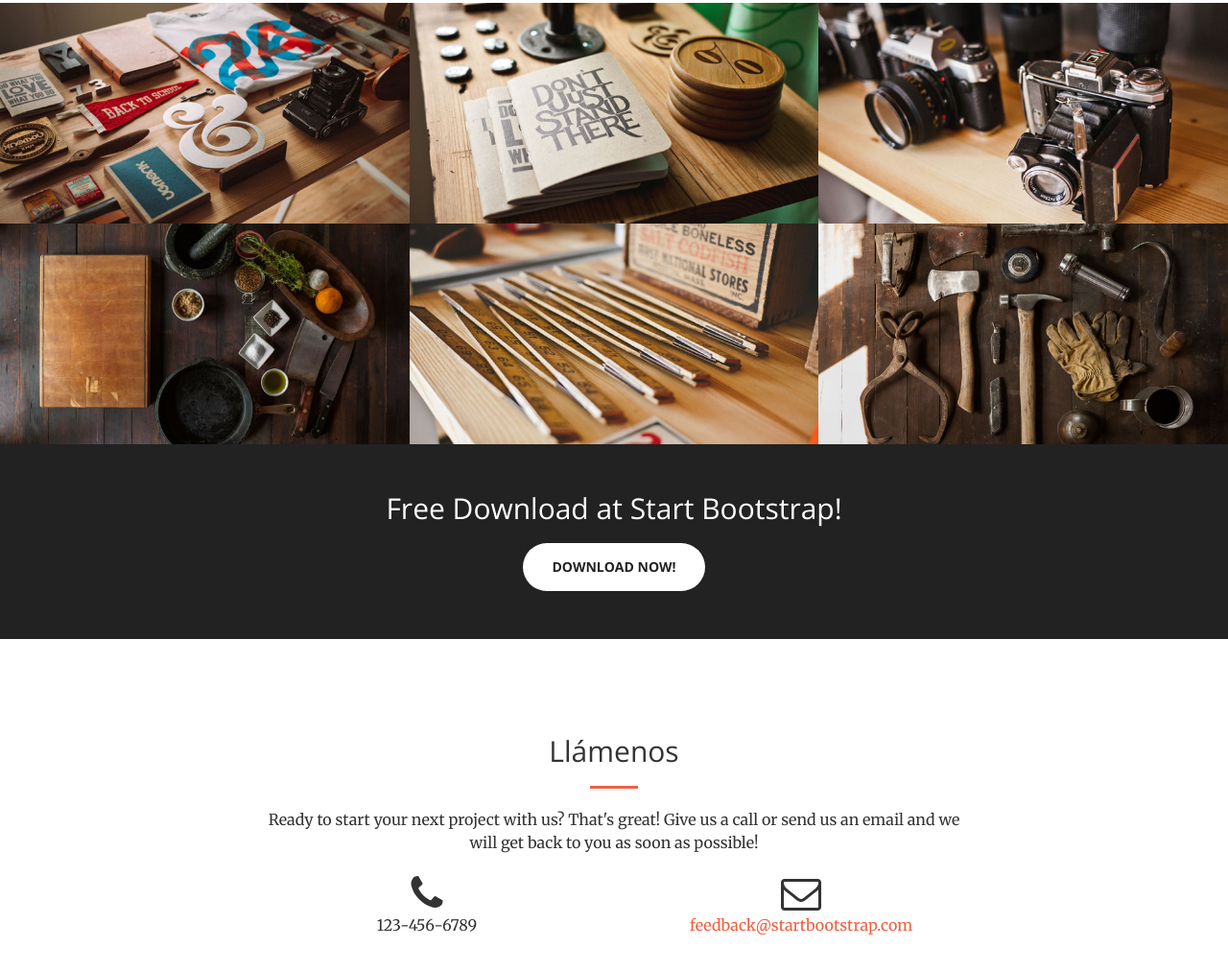
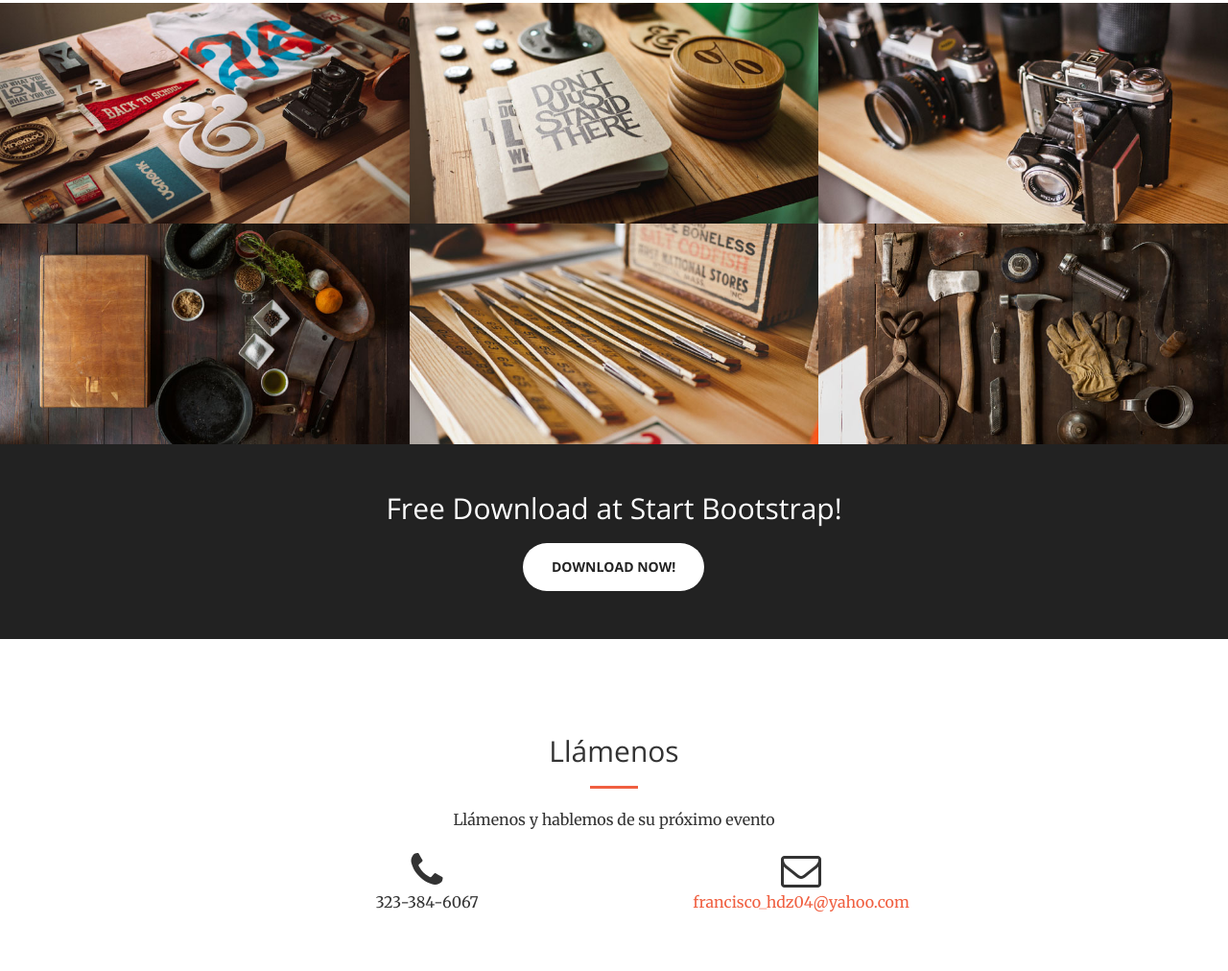
Before and after one commit to marianobonilla/MariachiLosPortillos, a website: page index.html in a window 1280 px wide. Shown: the part 1671-2683 px from the top of the page at 96% size. Drawn offline with nearby package versions, Linux system fonts and the light colour scheme.

Commit message:
Contact us update

```diff
--- a/index.html
+++ b/index.html
@@ -248,15 +248,15 @@
                 <div class="col-lg-8 col-lg-offset-2 text-center">
                     <h2 class="section-heading">Llámenos</h2>
                     <hr class="primary">
-                    <p>Ready to start your next project with us? That's great! Give us a call or send us an email and we will get back to you as soon as possible!</p>
+                    <p>Llámenos y hablemos de su próximo evento</p>
                 </div>
                 <div class="col-lg-4 col-lg-offset-2 text-center">
                     <i class="fa fa-phone fa-3x sr-contact"></i>
-                    <p>123-456-6789</p>
+                    <p>323-384-6067</p>
                 </div>
                 <div class="col-lg-4 text-center">
                     <i class="fa fa-envelope-o fa-3x sr-contact"></i>
-                    <p><a href="mailto:your-email@your-domain.com">feedback@startbootstrap.com</a></p>
+                    <p><a href="mailto:your-email@your-domain.com">francisco_hdz04@yahoo.com</a></p>
                 </div>
             </div>
         </div>
```
